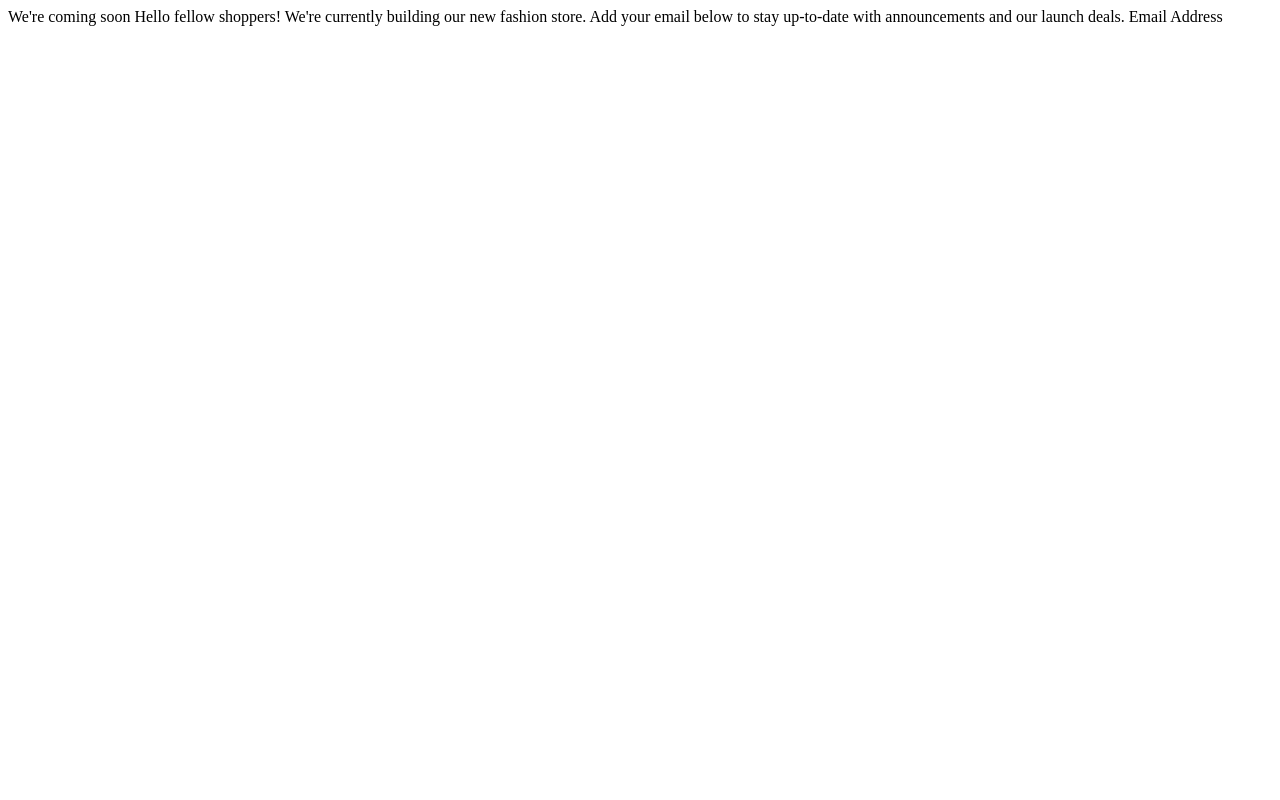
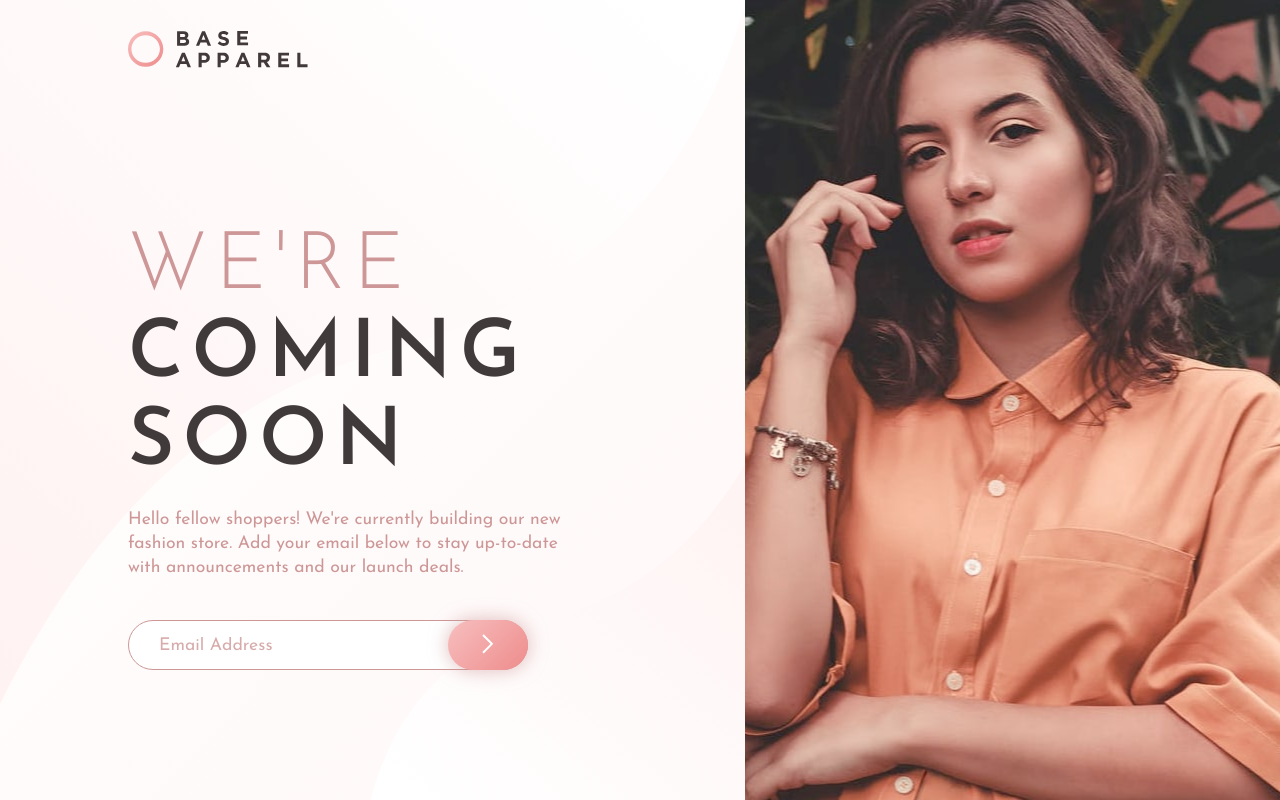
Before and after one commit to shevchukigor/base-apparel-coming-soon-master, a plain HTML site: page index.html in a window 1280 px wide. Drawn offline with Linux system fonts and the light colour scheme.

Commit message:
finished

```diff
--- a/index.html
+++ b/index.html
@@ -4,7 +4,7 @@
     <meta charset="UTF-8" />
     <meta name="viewport" content="width=device-width, initial-scale=1.0" />
     <!-- displays site properly based on user's device -->
-
+    <link rel="stylesheet" href="style.css" />
     <link
       rel="icon"
       type="image/png"
@@ -15,8 +15,38 @@
     <title>Frontend Mentor | Base Apparel coming soon page</title>
   </head>
   <body>
-    We're coming soon Hello fellow shoppers! We're currently building our new
-    fashion store. Add your email below to stay up-to-date with announcements
-    and our launch deals. Email Address
+    <header><img src="/images/logo.svg" alt="Logo" class="logo" /></header>
+    <div class="container">
+      <div class="left">
+        <h1>
+          We're <br />
+          <span>
+            coming <br />
+            soon</span
+          >
+        </h1>
+        <p>
+          Hello fellow shoppers! We're currently building our new fashion store.
+          Add your email below to stay up-to-date with announcements and our
+          launch deals.
+        </p>
+        <form action="#">
+          <input
+            type="email"
+            name="email"
+            id="email"
+            placeholder="Email Address"
+          />
+          <img src="/images/icon-error.svg" alt="" class="error-icon" />
+          <button type="submit">
+            <img src="/images/icon-arrow.svg" alt="submit" />
+          </button>
+          <p class="error-text">Please, provide a valid email</p>
+        </form>
+      </div>
+      <div class="right"></div>
+    </div>
+
+    <script src="/main.js"></script>
   </body>
 </html>
--- /dev/null
+++ b/main.js
@@ -0,0 +1,19 @@
+const form = document.querySelector(".container form");
+const email = document.querySelector(".container form input[type=email]");
+
+form.addEventListener("submit", (e) => {
+  e.preventDefault();
+  let emailValue = email.value;
+  if (validateEmail(emailValue)) {
+    form.classList.remove("error");
+  } else {
+    form.classList.add("error");
+  }
+});
+const validateEmail = (email) => {
+  return String(email)
+    .toLowerCase()
+    .match(
+      /^(([^<>()[\]\\.,;:\s@"]+(\.[^<>()[\]\\.,;:\s@"]+)*)|(".+"))@((\[[0-9]{1,3}\.[0-9]{1,3}\.[0-9]{1,3}\.[0-9]{1,3}\])|(([a-zA-Z\-0-9]+\.)+[a-zA-Z]{2,}))$/
+    );
+};
--- /dev/null
+++ b/style.css
@@ -0,0 +1,189 @@
+@import url("https://fonts.googleapis.com/css2?family=Josefin+Sans:wght@300;400;600&display=swap");
+
+* {
+  padding: 0;
+  margin: 0;
+  box-sizing: border-box;
+}
+
+body {
+  font-family: "Josefin Sans", sans-serif;
+  font-size: 16px;
+}
+
+header {
+  height: auto;
+  padding: 30px;
+}
+header img {
+  width: 150px;
+}
+.container {
+  min-height: 100vh;
+  width: 100%;
+  display: flex;
+  flex-direction: column-reverse;
+  align-items: center;
+  justify-content: flex-end;
+  text-align: center;
+  background-image: linear-gradient(
+    135deg,
+    hsl(0, 0%, 100%),
+    hsl(0, 100%, 98%)
+  );
+}
+
+.container .left {
+  width: 100%;
+  height: auto;
+  padding: 50px 30px 0 30px;
+}
+
+.container .right {
+  width: 100%;
+  height: 300px;
+  background-image: url(/images/hero-mobile.jpg);
+  background-size: cover;
+  background-position: center center;
+}
+
+.container .left h1 {
+  font-size: 3.2rem;
+  font-weight: 200;
+  text-transform: uppercase;
+  color: hsl(0, 36%, 70%);
+  line-height: 3.5rem;
+  letter-spacing: 0.5rem;
+}
+
+.container .left h1 span {
+  color: hsl(0, 6%, 24%);
+  font-weight: 600;
+}
+
+.container .left p {
+  max-width: 450px;
+  margin: 0 auto;
+  color: hsl(0, 36%, 70%);
+  line-height: 1.5rem;
+  margin-top: 20px;
+  margin-bottom: 40px;
+}
+
+.container form {
+  position: relative;
+  display: block;
+  height: 50px;
+  width: 100%;
+  max-width: 400px;
+  margin: 0 auto;
+}
+
+.container form input {
+  position: absolute;
+  width: 100%;
+  height: 100%;
+  outline: none;
+  border-radius: 50px;
+  left: 0;
+  top: 0;
+  border: 1px solid hsl(0, 36%, 70%);
+  padding-left: 30px;
+  font-family: "Josefin Sans", sans-serif;
+  font-size: 1.1rem;
+}
+.container form button {
+  cursor: pointer;
+  position: absolute;
+  right: 0;
+  top: 0;
+  height: 100%;
+  width: 70px;
+  border-radius: 50px;
+  overflow: none;
+  border: none;
+  background-image: linear-gradient(135deg, hsl(0, 80%, 86%), hsl(0, 74%, 74%));
+  box-shadow: 0px 0px 18px 1px hsl(0, 36%, 70%, 0.589);
+}
+
+.container form button:hover {
+  background-image: linear-gradient(
+    135deg,
+    hsl(0, 80%, 86%),
+    hsl(0, 52%, 80%, 0.781)
+  );
+  box-shadow: 0px 0px 13px 2px #f4aaabbf;
+}
+
+.container form input::placeholder {
+  color: hsl(0, 36%, 70%);
+  opacity: 0.8;
+}
+.container form .error-icon {
+  display: inline-block;
+  position: absolute;
+  top: 24%;
+  right: 85px;
+  display: none;
+}
+.container form .error-text {
+  position: absolute;
+  left: 30px;
+  top: 40px;
+  font-size: 1rem;
+  display: none;
+}
+.container form.error .error-icon {
+  display: block;
+}
+.container form.error .error-text {
+  display: block;
+}
+
+.container form.error input {
+  border: 2px solid hsl(0, 60%, 42%);
+}
+
+@media only screen and (min-width: 768px) {
+  header {
+    position: absolute;
+    padding-left: 10%;
+  }
+  header img {
+    width: 180px;
+  }
+  .container {
+    flex-direction: row;
+    padding-top: 0;
+    padding-bottom: 0;
+  }
+
+  .container .right {
+    width: 80%;
+    height: 100vh;
+    background-image: url(/images/hero-desktop.jpg);
+  }
+  .container .left {
+    height: 100vh;
+    padding-top: 28vh;
+    text-align: left;
+    padding-left: 10%;
+    background-image: url(/images/bg-pattern-desktop.svg);
+    background-position: center;
+    background-size: cover;
+  }
+  .container .left h1 {
+    font-size: 5rem;
+    line-height: 5.5rem;
+  }
+  .container .left p {
+    margin-left: 0;
+    font-size: 1.1rem;
+  }
+  .container form {
+    margin-left: 0;
+  }
+  .container form button {
+    width: 80px;
+  }
+}
```
